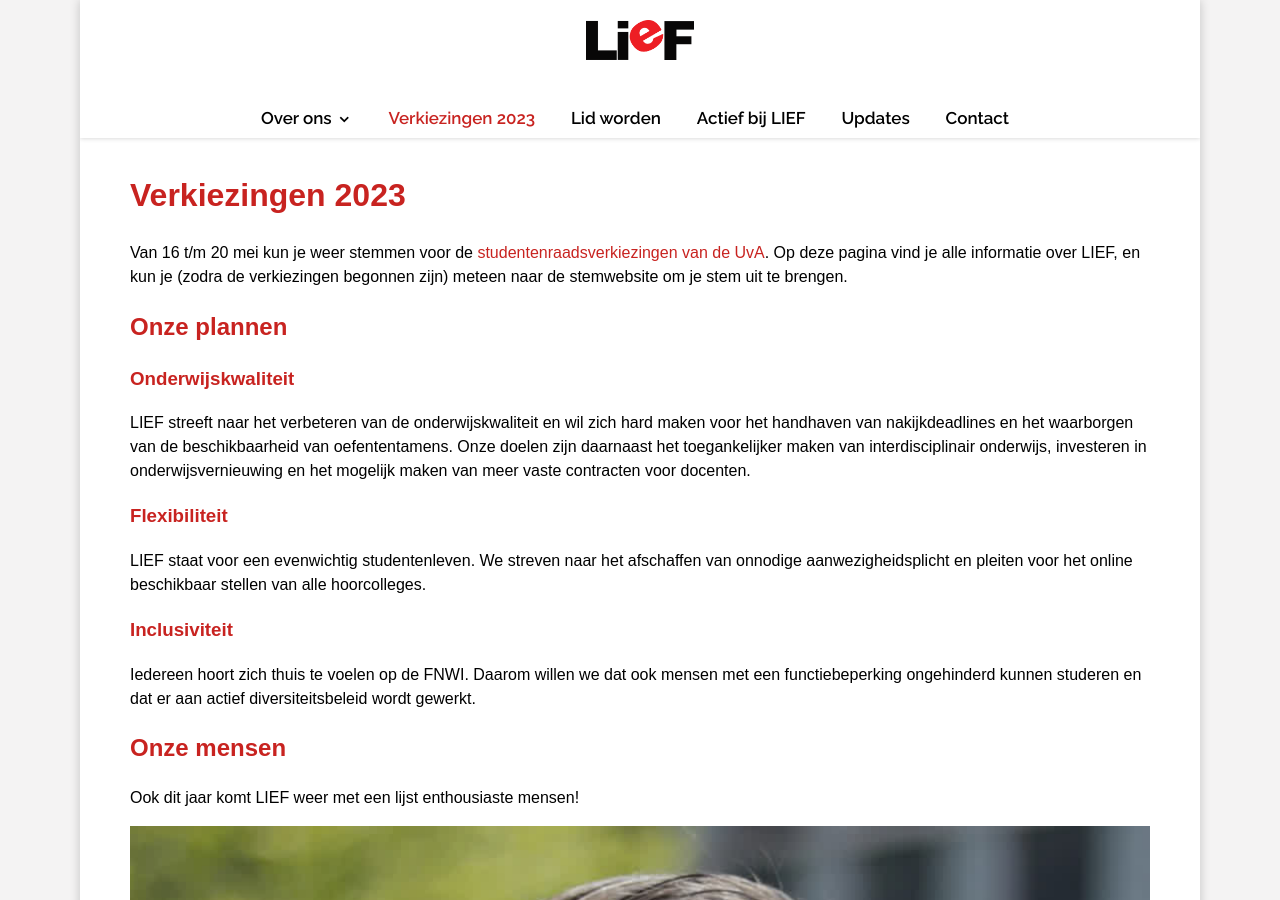
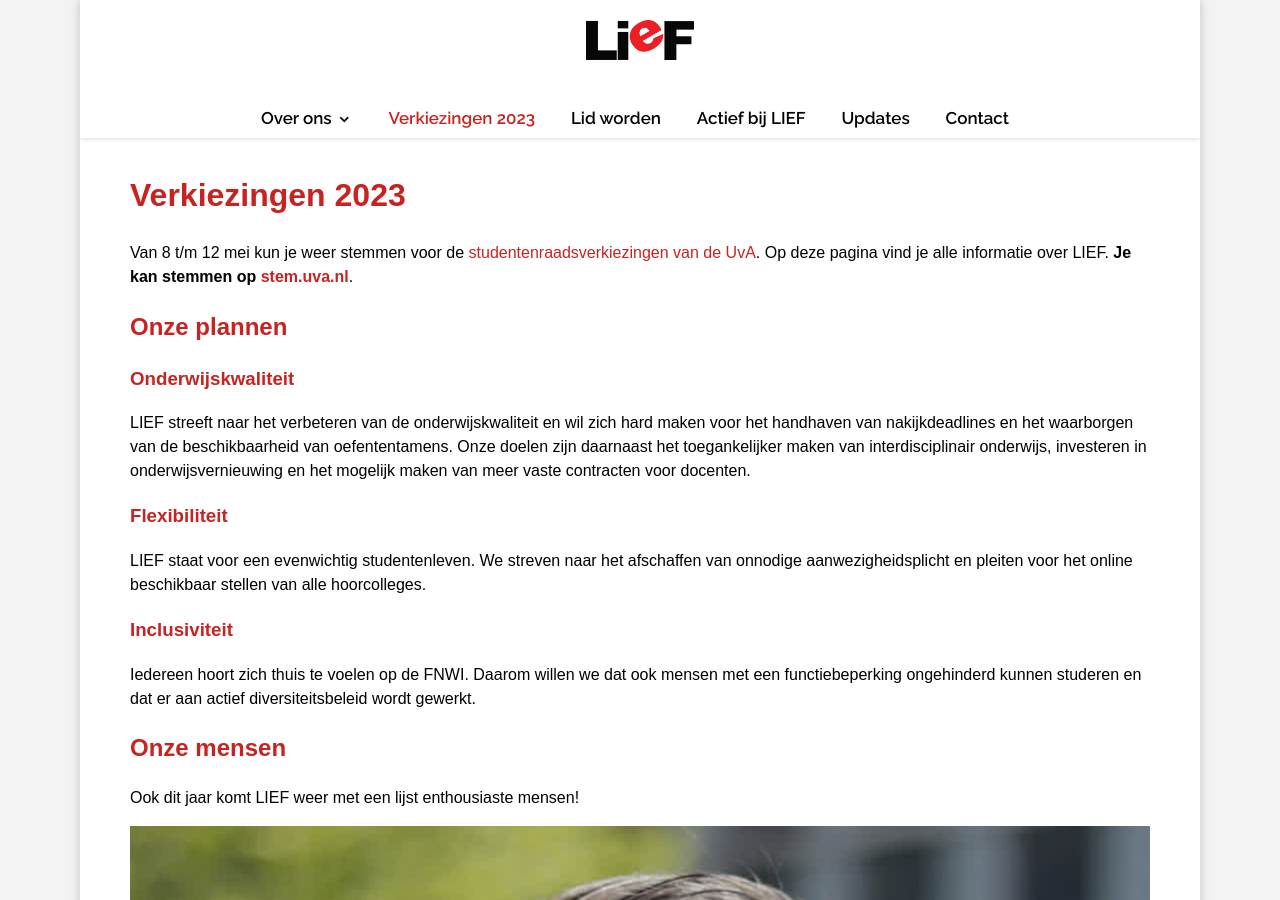
Before and after one commit to liefnwi/liefnwi.github.io, a Jekyll site: the page built from stem.md, in a window 1280 px wide and 900 px high. Built offline with Jekyll 4.4.1, drawn with Linux system fonts in a browser that asks for light colours; nearby versions of some CDN libraries.

Commit message:
Fix datum en stem link

```diff
--- a/stem.md
+++ b/stem.md
@@ -3,7 +3,7 @@
 ---
 # Verkiezingen 2023
 
-Van 16 t/m 20 mei kun je weer stemmen voor de [studentenraadsverkiezingen van de UvA](https://student.uva.nl/onderwerpen/studentenraadsverkiezingen). Op deze pagina vind je alle informatie over LIEF, en kun je (zodra de verkiezingen begonnen zijn) meteen naar de stemwebsite om je stem uit te brengen.
+Van 8 t/m 12 mei kun je weer stemmen voor de [studentenraadsverkiezingen van de UvA](https://student.uva.nl/onderwerpen/studentenraadsverkiezingen). Op deze pagina vind je alle informatie over LIEF. **Je kan stemmen op [stem.uva.nl](https://stem.uva.nl)**.
 
 ## Onze plannen
 
```
